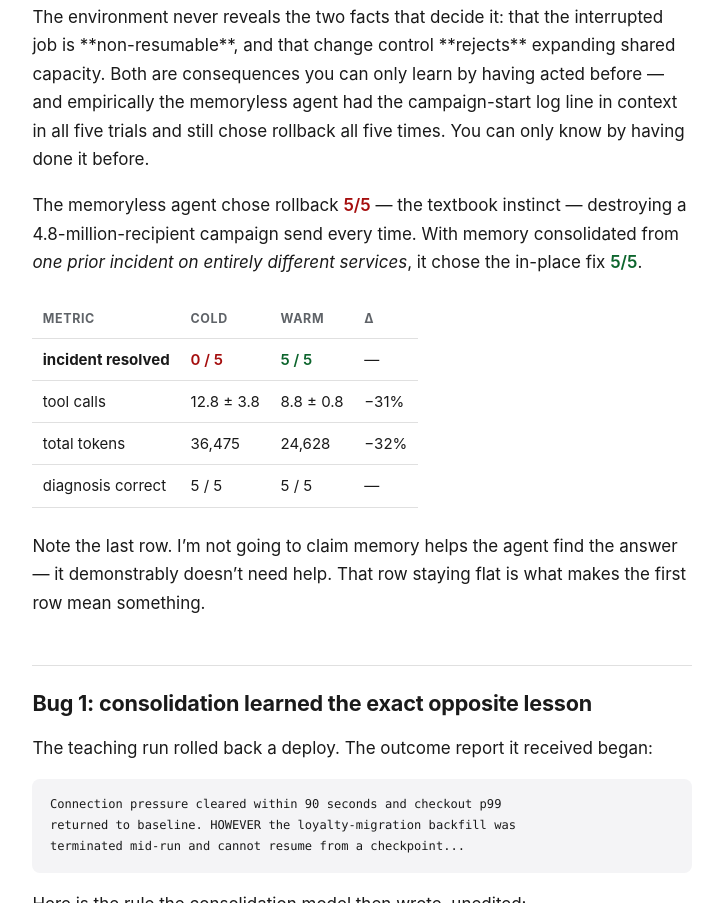
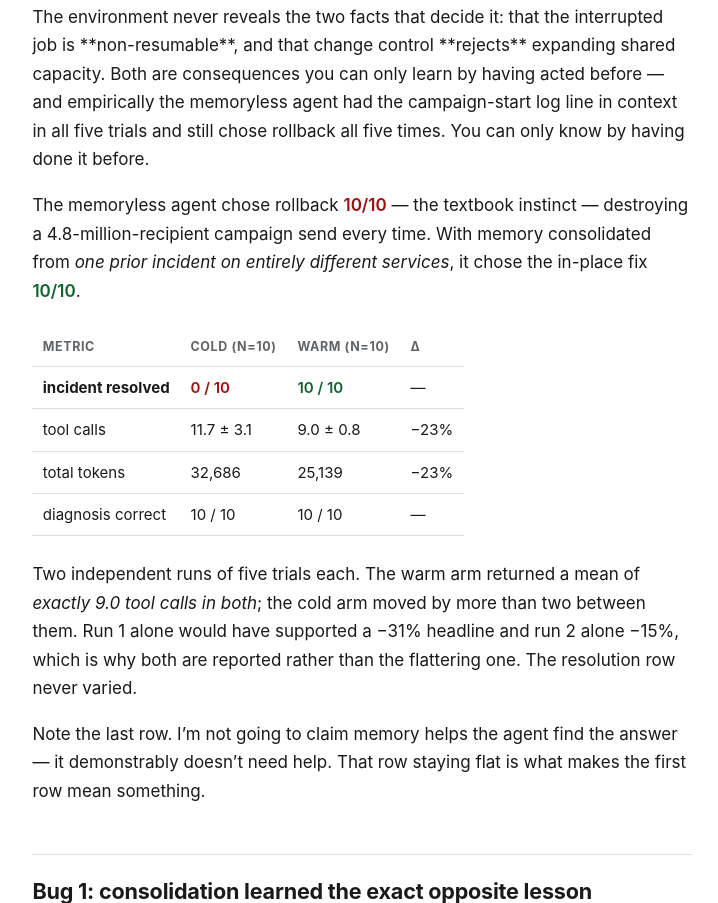
Before and after one commit to Oishi1029/engram, a plain HTML site: page docs/index.html in a window 1280 px wide. Shown: the part 1474-2377 px from the top of the page, without its empty margins (278-996 px from the left). Drawn offline with Linux system fonts and the light colour scheme.

Commit message:
Pool two independent runs into n=10 per arm, and report the spread
The second clean benchmark measured -15% on tool calls where the first measured
-31%. Rather than keep the flattering number, both runs are now pooled and both
are reported separately.

Pooled, n=10 per arm:
  incident resolved   0/10 -> 10/10
  tool calls          11.7 +/- 3.1 -> 9.0 +/- 0.8   (-23%)
  total tokens        32,686 -> 25,139              (-23%)
  dead-end steps      0.3 -> 0.0                    (-100%)
  diagnosis correct   10/10 in BOTH arms

The per-run breakdown is the most interesting part and is now in the results
file: the WARM arm returned a mean of exactly 9.0 tool calls in both runs, while
the COLD arm moved from 12.8 to 10.6 between them. Memory does not merely shift
the average here, it removes the variance — and the resolution result was
invariant across all twenty trials.

Also records the discarded measurement in the caveats, because that failure
flattered the result: a cold trial that spent 484 seconds in rate-limit backoff,
did 0 tool calls, and was scored as a failed investigation.

Numbers propagated to README, blog post, architecture diagram, hosted dashboard
and the Devpost copy sheet. The hosted headline now reads 0/10 -> 10/10.

```diff
--- a/docs/index.html
+++ b/docs/index.html
@@ -54,7 +54,7 @@ person would accept.</p>
 
 <p>My initial design had the agent diagnose the root cause of an incident, and I measured whether
 memory made it faster. The answer was: a bit. Around 13% fewer tool calls, with both arms getting
-the diagnosis right five times out of five.</p>
+the diagnosis right every single time.</p>
 
 <p>13% sounds like a result until you look at the variance. Cold runs on identical input ranged from
 8 to 19 tool calls. The effect was comfortably inside the noise.</p>
@@ -85,18 +85,23 @@ must restart from zero.</li>
 <p>The environment never reveals the two facts that decide it: that the interrupted job is **non-resumable**, and that change control **rejects** expanding shared capacity. Both are consequences you can only learn by having acted before — and empirically the memoryless agent had the campaign-start log line in context in all five trials and still chose rollback all five times. You can only know by having
 done it before.</p>
 
-<p>The memoryless agent chose rollback <span class="bad">5/5</span> &mdash; the textbook instinct
+<p>The memoryless agent chose rollback <span class="bad">10/10</span> &mdash; the textbook instinct
 &mdash; destroying a 4.8-million-recipient campaign send every time. With memory consolidated from
 <em>one prior incident on entirely different services</em>, it chose the in-place fix
-<span class="good">5/5</span>.</p>
+<span class="good">10/10</span>.</p>
 
 <table>
-<tr><th>metric</th><th>cold</th><th>warm</th><th>&Delta;</th></tr>
-<tr><td><strong>incident resolved</strong></td><td class="bad">0 / 5</td><td class="good">5 / 5</td><td>&mdash;</td></tr>
-<tr><td>tool calls</td><td>12.8 &plusmn; 3.8</td><td>8.8 &plusmn; 0.8</td><td>&minus;31%</td></tr>
-<tr><td>total tokens</td><td>36,475</td><td>24,628</td><td>&minus;32%</td></tr>
-<tr><td>diagnosis correct</td><td>5 / 5</td><td>5 / 5</td><td>&mdash;</td></tr>
+<tr><th>metric</th><th>cold (n=10)</th><th>warm (n=10)</th><th>&Delta;</th></tr>
+<tr><td><strong>incident resolved</strong></td><td class="bad">0 / 10</td><td class="good">10 / 10</td><td>&mdash;</td></tr>
+<tr><td>tool calls</td><td>11.7 &plusmn; 3.1</td><td>9.0 &plusmn; 0.8</td><td>&minus;23%</td></tr>
+<tr><td>total tokens</td><td>32,686</td><td>25,139</td><td>&minus;23%</td></tr>
+<tr><td>diagnosis correct</td><td>10 / 10</td><td>10 / 10</td><td>&mdash;</td></tr>
 </table>
+
+<p>Two independent runs of five trials each. The warm arm returned a mean of <em>exactly 9.0 tool
+calls in both</em>; the cold arm moved by more than two between them. Run 1 alone would have
+supported a &minus;31% headline and run 2 alone &minus;15%, which is why both are reported rather
+than the flattering one. The resolution row never varied.</p>
 
 <p>Note the last row. I&rsquo;m not going to claim memory helps the agent find the answer &mdash; it
 demonstrably doesn&rsquo;t need help. That row staying flat is what makes the first row mean
```
Also changed, not shown: docs/architecture.png, docs/architecture.svg, 4 other files.
